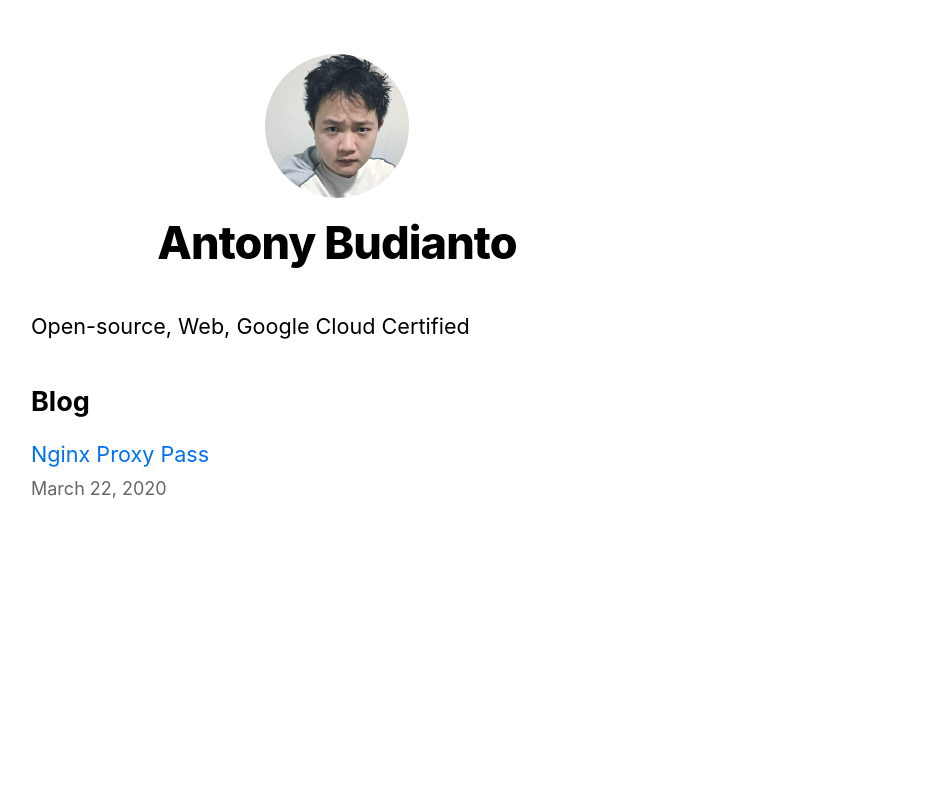
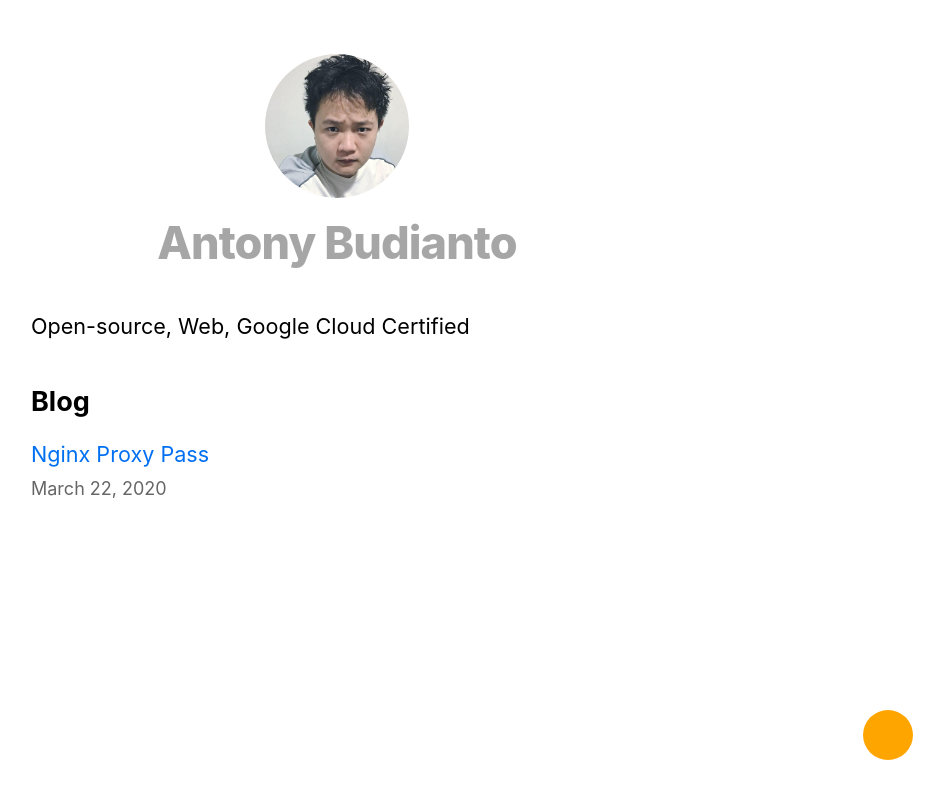
Before and after one commit to antonybudianto/antony-web, a Next.js app: page / in a window 1280 px wide. Shown: the whole page, without its empty margins (303-1247 px from the left). Built offline with nearby package versions, Linux system fonts and the light colour scheme.

Commit message:
setup darkmode

```diff
--- /dev/null
+++ b/components/DarkMode/DarkMode.js
@@ -0,0 +1,25 @@
+import React from "react";
+
+function DarkMode(props) {
+  const toggle = () => {
+    document.body.classList.toggle("darkmode");
+  };
+
+  return (
+    <div
+      style={{
+        position: "fixed",
+        cursor: "pointer",
+        bottom: "5%",
+        right: "5%",
+        backgroundColor: "orange",
+        borderRadius: "50%",
+        width: "50px",
+        height: "50px",
+      }}
+      onClick={toggle}
+    ></div>
+  );
+}
+
+export default DarkMode;
--- a/components/layout.js
+++ b/components/layout.js
@@ -2,6 +2,7 @@ import Head from "next/head";
 import styles from "./layout.module.css";
 import utilStyles from "../styles/utils.module.css";
 import Link from "next/link";
+import DarkMode from "./DarkMode/DarkMode";
 
 const name = "Antony Budianto";
 export const siteTitle = "Antony Budianto";
@@ -58,6 +59,7 @@ export default function Layout({ children, home }) {
           </Link>
         </div>
       )}
+      <DarkMode />
     </div>
   );
 }
--- a/pages/_app.js
+++ b/pages/_app.js
@@ -1,5 +1,5 @@
-import '../styles/global.css'
+import "../styles/global.css";
 
 export default function App({ Component, pageProps }) {
-  return <Component {...pageProps} />
+  return <Component {...pageProps} />;
 }
--- a/pages/index.js
+++ b/pages/index.js
@@ -1,3 +1,4 @@
+import React, { useEffect } from "react";
 import Head from "next/head";
 import Layout, { siteTitle } from "../components/layout";
 import utilStyles from "../styles/utils.module.css";
@@ -8,6 +9,17 @@ import index from "./index.module.css";
 import Circle from "../components/Circle/Circle";
 
 export default function Home({ allPostsData }) {
+  useEffect(() => {
+    if (
+      window.matchMedia &&
+      window.matchMedia("(prefers-color-scheme: dark)").matches &&
+      !document.body.classList.contains("darkmodeinit")
+    ) {
+      document.body.classList.add("darkmodeinit");
+      document.body.classList.add("darkmode");
+    }
+  }, []);
+
   return (
     <Layout home>
       <Head>
--- a/styles/global.css
+++ b/styles/global.css
@@ -6,6 +6,10 @@ body {
     Ubuntu, Cantarell, Fira Sans, Droid Sans, Helvetica Neue, sans-serif;
   line-height: 1.6;
   font-size: 18px;
+}
+
+body {
+  transition: background-color 0.5s ease-in-out;
 }
 
 * {
@@ -26,16 +30,12 @@ img {
   display: block;
 }
 
-@media (prefers-color-scheme: dark) {
-  body {
-    background-color: black;
-    color: white;
-  }
+body.darkmode {
+  background-color: black;
+  color: white;
 }
 
-@media (prefers-color-scheme: light) {
-  body {
-    background-color: white;
-    color: black;
-  }
+body:not(.darkmode) {
+  background-color: white;
+  color: black;
 }
--- a/styles/utils.module.css
+++ b/styles/utils.module.css
@@ -52,11 +52,6 @@
   color: #666;
 }
 
-@media (prefers-color-scheme: dark) {
-  .heading2Xl {
-    color: rgba(255, 255, 255, 0.65);
-  }
+body:not(.darkmode) .heading2Xl {
+  color: rgba(128, 128, 128, 0.7);
 }
-
-@media (prefers-color-scheme: light) {
-}
```
